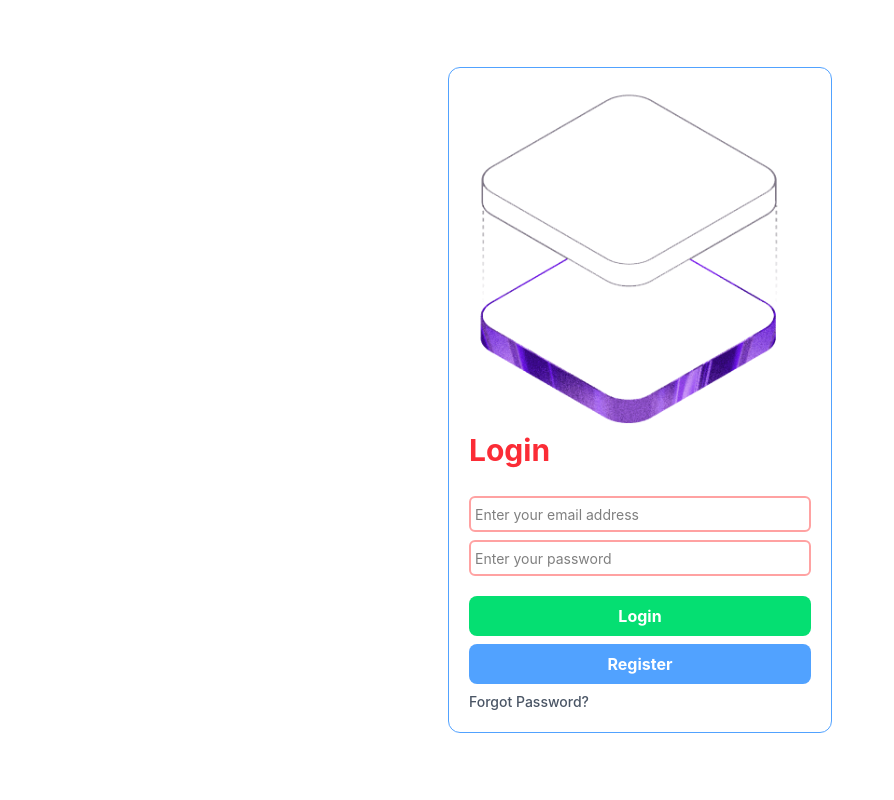
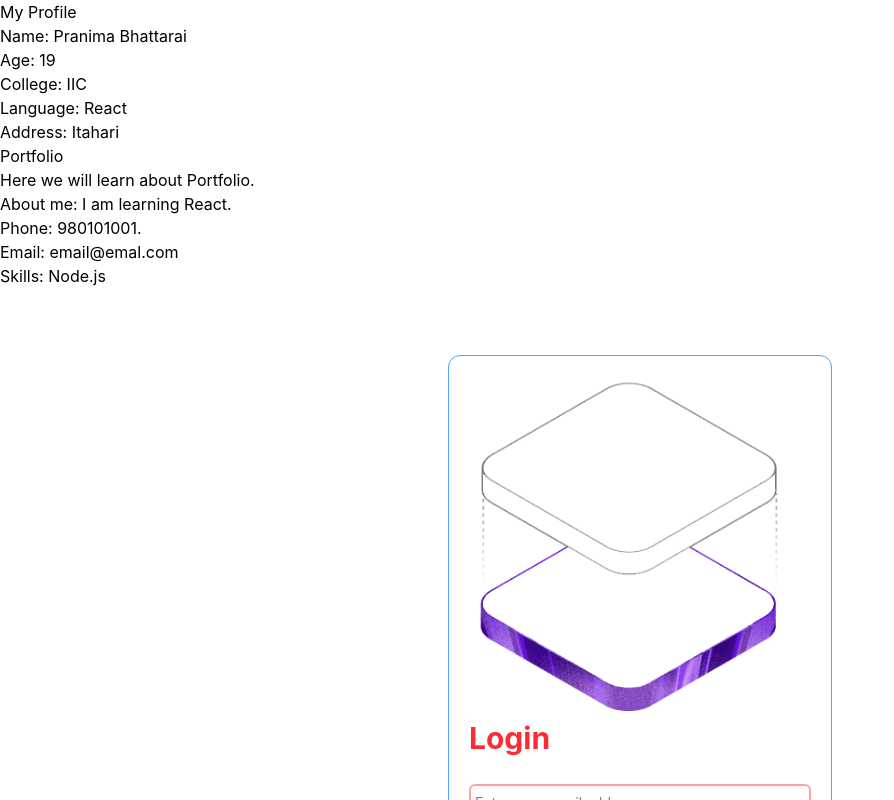
Before and after one commit to Pranima9/Stochastic, a React (Vite) app in the folder learnR/vite-project/: page / in a window 1280 px wide. Shown: the top 800 px of the page, without its empty margins (0-894 px from the left). Built offline with nearby package versions, Linux system fonts and the light colour scheme.

Commit message:
props understanding

```diff
--- a/learnR/vite-project/src/App.jsx
+++ b/learnR/vite-project/src/App.jsx
@@ -1,24 +1,25 @@
-// import Profile from "./MyComponents/profile";
-// import Hero from "./MyComponents/hero";
-// import About from "./MyComponents/about";
-// import Header from "./MyComponents/header";
-// import Contact from "./MyComponents/contact";
-// import Skill from "./MyComponents/skills";
+import Profile from "./MyComponents/profile";
+import Hero from "./MyComponents/hero";
+import About from "./MyComponents/about";
+import Header from "./MyComponents/header";
+import Contact from "./MyComponents/contact";
+import Skill from "./MyComponents/skills";
 
 import LoginPage from "./MyComponents/LoginPage";
 
 function App() {
     return(
         <>
-           {/* <Profile/> */}
+           <Profile/>
 
-           {/* <Header/>
+           <Header/>
            <Hero/>
            <About/>
-           <Contact num={num} email={email}/>
-           <Skill/> */}
+           <Contact/>
+           <Skill/>
 
            <LoginPage/>
+
 
         </>
     );
```
